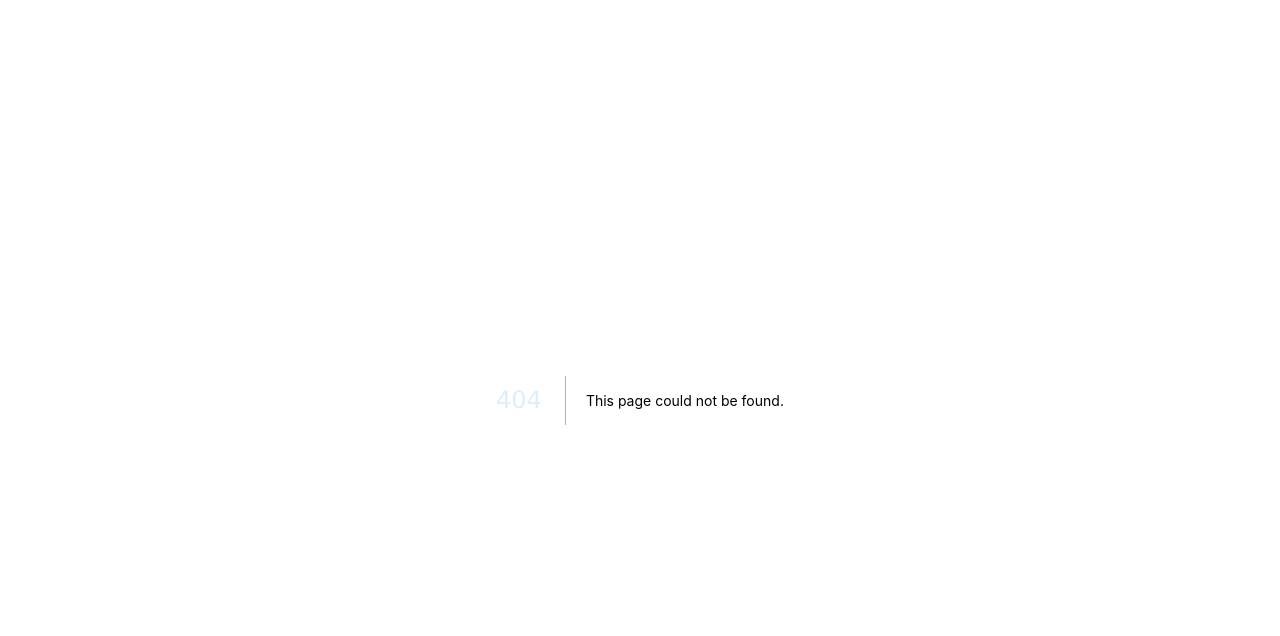
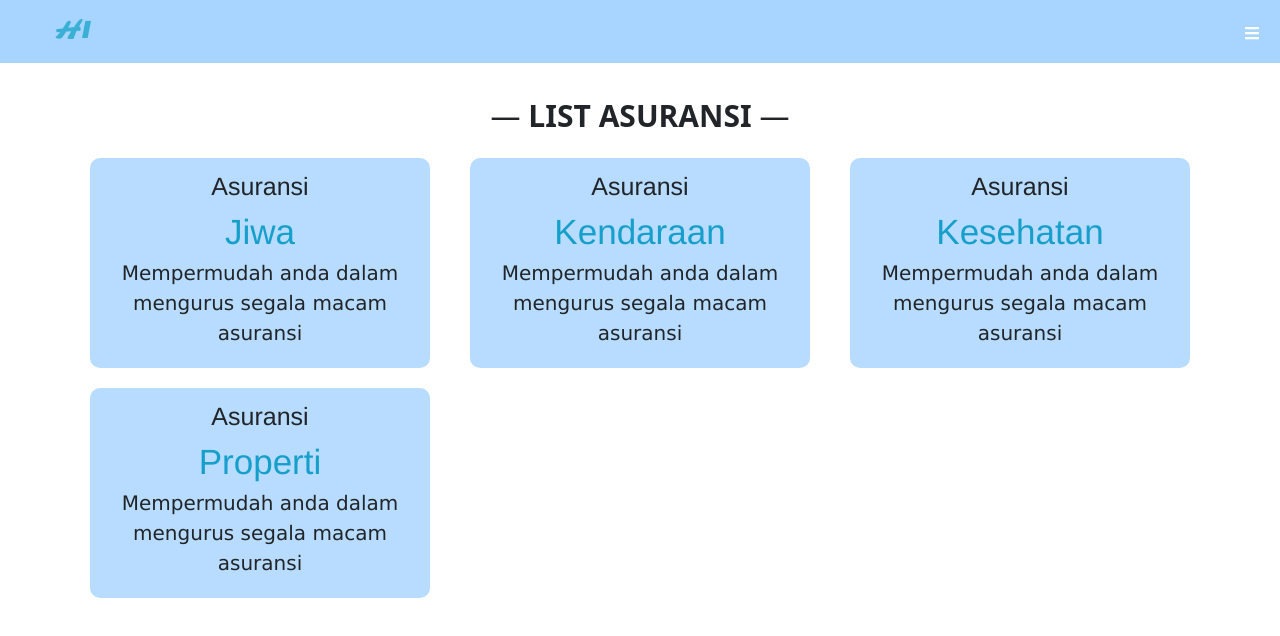
Before and after one commit to farhanmail/hannn-insurance, a Next.js app: page /katalogList in a window 1280 px wide. Before the commit this address had no page. Shown: the top 636 px of the page. Built offline with nearby package versions, Linux system fonts and the light colour scheme.

Commit message:
add page katalog List

```diff
--- /dev/null
+++ b/pages/katalogList.js
@@ -0,0 +1,71 @@
+import Header from "../components/header";
+import NextLink from "next/link";
+
+export default function KatalogList() {
+  return (
+    <div>
+      <Header />
+      <div className="body">
+        <div className="container">
+          <div className="style-content-3-a">
+            — <strong>LIST ASURANSI</strong> —
+          </div>
+          <div className="row">
+            <div className="col-4">
+              <NextLink href="/katalog/List/detail/1">
+                <div className="content-item">
+                  <div className="item-box">
+                    <div className="style-content-item-a">Asuransi</div>
+                    <div className="style-content-item-b">Jiwa</div>
+                    <div className="style-content-item-c">
+                      Mempermudah anda dalam mengurus segala macam asuransi
+                    </div>
+                  </div>
+                </div>
+              </NextLink>
+            </div>
+            <div className="col-4">
+              <NextLink href="/katalog/List/detail/1">
+                <div className="content-item">
+                  <div className="item-box">
+                    <div className="style-content-item-a">Asuransi</div>
+                    <div className="style-content-item-b">Kendaraan</div>
+                    <div className="style-content-item-c">
+                      Mempermudah anda dalam mengurus segala macam asuransi
+                    </div>
+                  </div>
+                </div>
+              </NextLink>
+            </div>
+            <div className="col-4">
+              <NextLink href="/katalog/List/detail/1">
+                <div className="content-item">
+                  <div className="item-box">
+                    <div className="style-content-item-a">Asuransi</div>
+                    <div className="style-content-item-b">Kesehatan</div>
+                    <div className="style-content-item-c">
+                      Mempermudah anda dalam mengurus segala macam asuransi
+                    </div>
+                  </div>
+                </div>
+              </NextLink>
+            </div>
+            <div className="col-4">
+              <NextLink href="/katalog/List/detail/1">
+                <div className="content-item">
+                  <div className="item-box">
+                    <div className="style-content-item-a">Asuransi</div>
+                    <div className="style-content-item-b">Properti</div>
+                    <div className="style-content-item-c">
+                      Mempermudah anda dalam mengurus segala macam asuransi
+                    </div>
+                  </div>
+                </div>
+              </NextLink>
+            </div>
+          </div>
+        </div>
+      </div>
+    </div>
+  );
+}
--- a/styles/globals.css
+++ b/styles/globals.css
@@ -102,6 +102,7 @@ a {
   background: url(../assets/img/Background-asuransi.jpg) no-repeat top center;
   height: auto;
   padding-top: 30px;
+  padding-bottom: 30px;
 }
 
 .style-content-1,
@@ -178,3 +179,43 @@ h1 {
   text-align: center;
   padding-bottom: 30px;
 }
+
+.content-item {
+  margin-top: 20px;
+  display: flex;
+  justify-content: center;
+  justify-items: center;
+}
+
+.item-box {
+  padding: 10px;
+  text-align: center;
+  border-style: hidden;
+  border-radius: 10px;
+  width: 340px;
+  background: #b7dcff;
+  padding-bottom: 20px;
+}
+
+.item-box:hover {
+  cursor: pointer;
+  background: #a9d5ff;
+  box-shadow: 5px 8px 8px #b9b9b9;
+}
+
+.style-content-item-a {
+  font-size: 25px;
+  font-family: "Franklin Gothic Medium", "Arial Narrow", Arial, sans-serif;
+}
+
+.style-content-item-b {
+  font-size: 35px;
+  color: #179fcc;
+  font-family: "Franklin Gothic Medium", "Arial Narrow", Arial, sans-serif;
+}
+
+.style-content-item-c {
+  font-size: 20px;
+  font-family: "Lucida Sans", "Lucida Sans Regular", "Lucida Grande",
+    "Lucida Sans Unicode", Geneva, Verdana, sans-serif;
+}
```
